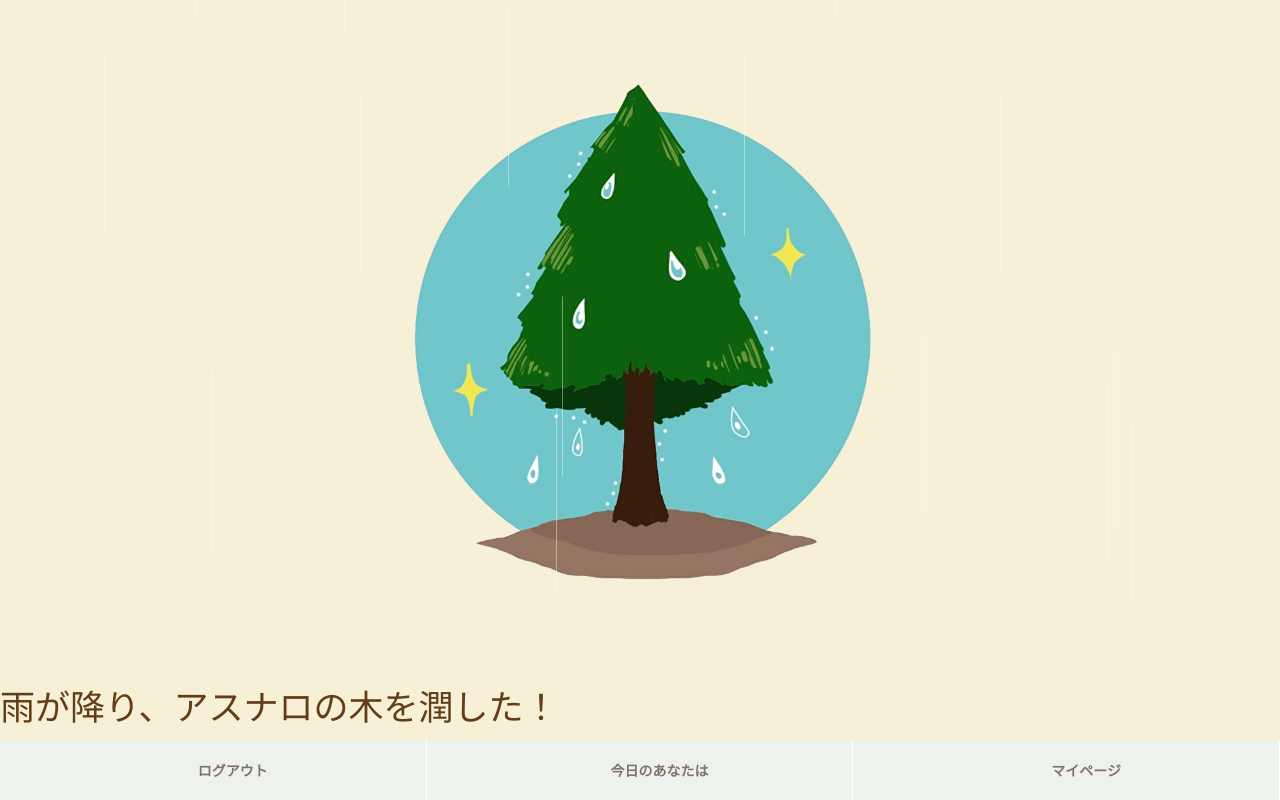
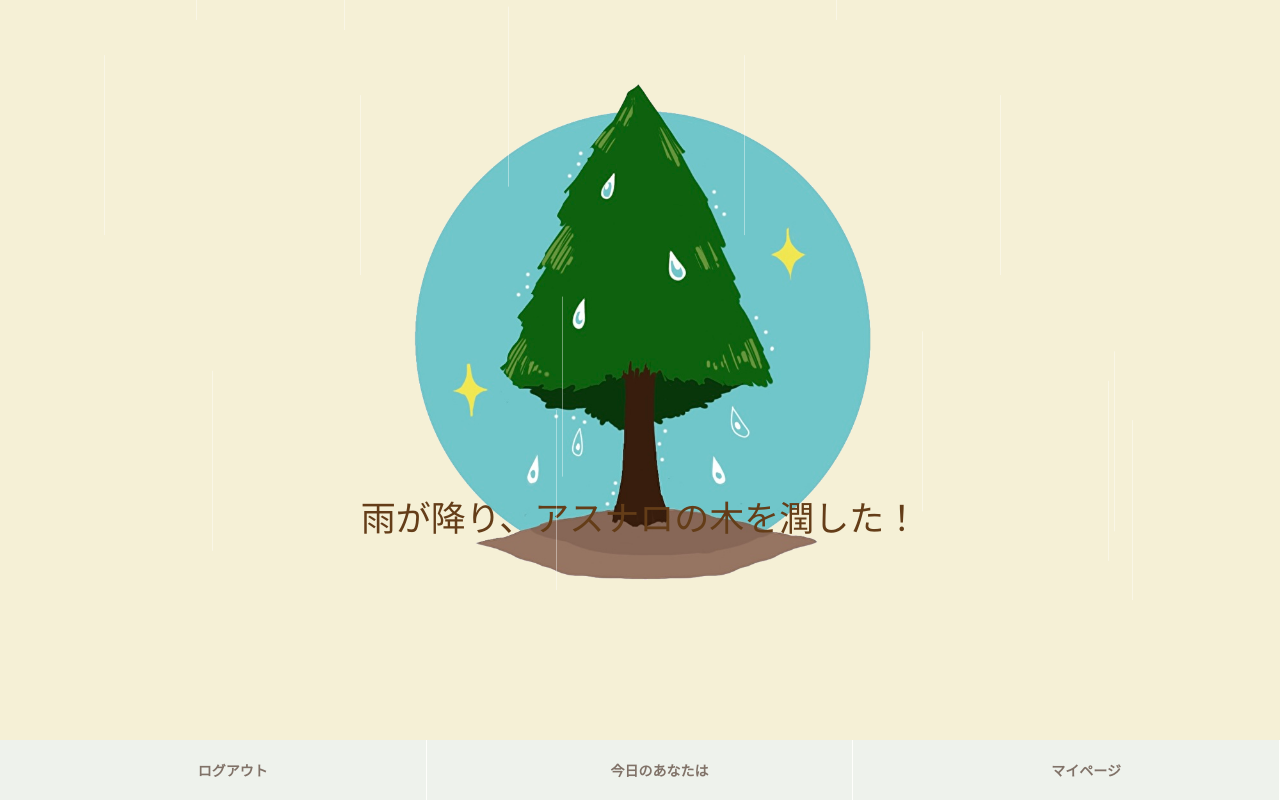
Before and after one commit to Sugar38Spice/asunaro, a Flask app: page /zzz in a window 1280 px wide. Run offline with Flask 2, Linux system fonts and the light colour scheme.

Commit message:
listzzz.html作成中1

```diff
--- a/static/zzz.css
+++ b/static/zzz.css
@@ -95,10 +95,14 @@ body{
   }
 
 	.container p {
-	display: flex;
-	text-align: center;
-	top:80%;
-  left:20%;
+		position: absolute;
+		top: 80%;
+		left: 50%;
+		-ms-transform: translate(-50%,-50%);
+		-webkit-transform: translate(-50%,-50%);
+		transform: translate(-50%,-50%);
+		margin:0;
+		padding:0;
 	font-size: 35px;
   color: #643d18;
 	}
```
